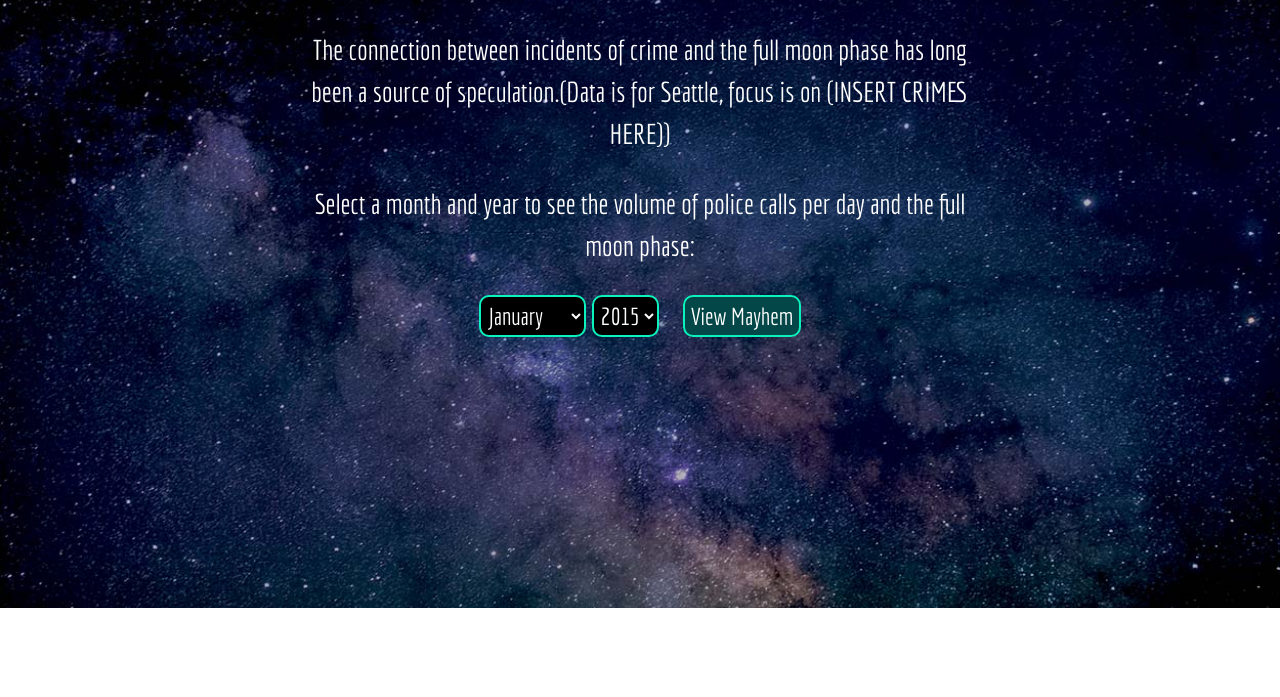
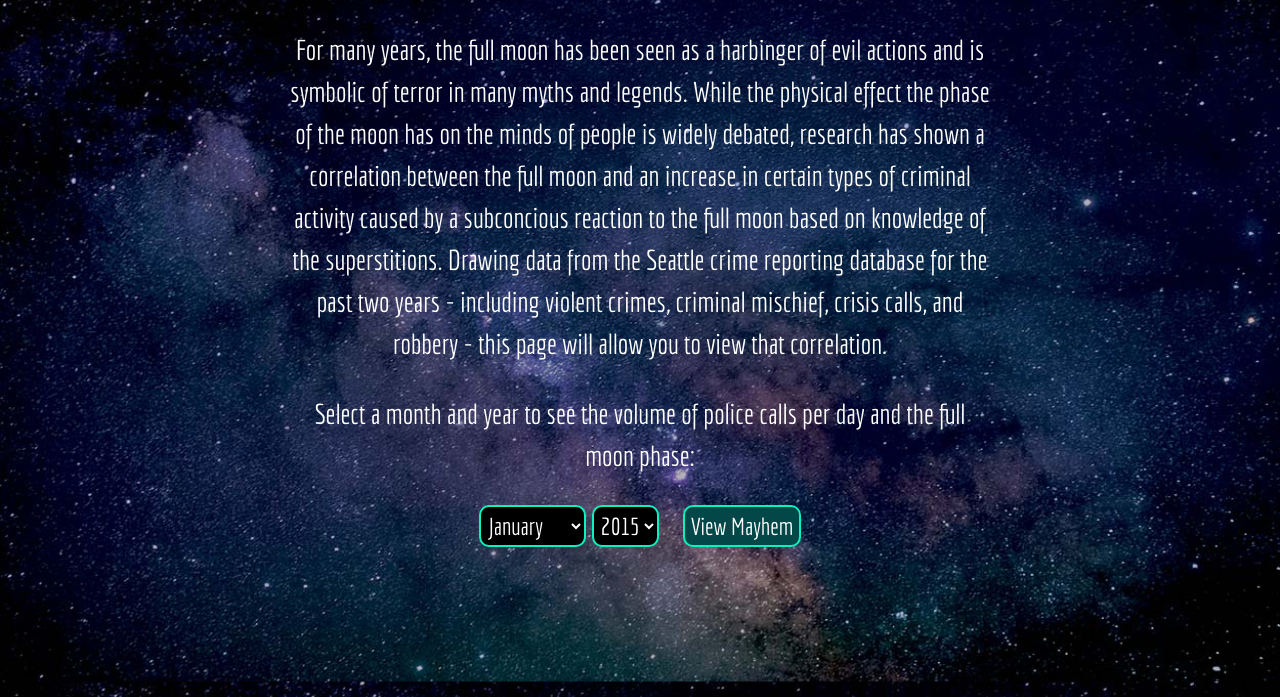
Before and after one commit to lunatechs/moon-mayhem, a website: page public/index.html in a window 1280 px wide. Shown: the part 192-889 px from the top of the page. Before the commit the page ends 800 px from the top, so only its background shows below. Drawn offline with nearby package versions, Linux system fonts and the light colour scheme; a web font is replaced by a local one.

Commit message:
intro by Brandon

```diff
--- a/public/index.html
+++ b/public/index.html
@@ -30,7 +30,7 @@
   <main>
     <section id="main-moon">
       <h1>Moon Mayhem</h1>
-      <p class="intro">The connection between incidents of crime and the full moon phase has long been a source of speculation.(Data is for Seattle, focus is on (INSERT CRIMES HERE))</p>
+      <p class="intro">For many years, the full moon has been seen as a harbinger of evil actions and is symbolic of terror in many myths and legends. While the physical effect the phase of the moon has on the minds of people is widely debated, research has shown a correlation between the full moon and an increase in certain types of criminal activity caused by a subconcious reaction to the full moon based on knowledge of the superstitions. Drawing data from the Seattle crime reporting database for the past two years - including violent crimes, criminal mischief, crisis calls, and robbery - this page will allow you to view that correlation.</p>
       <p>Select a month and year to see the volume of police calls per day and the full moon phase:</p>
        <div id="selector-container">
         <form id="moon-selector">
```
